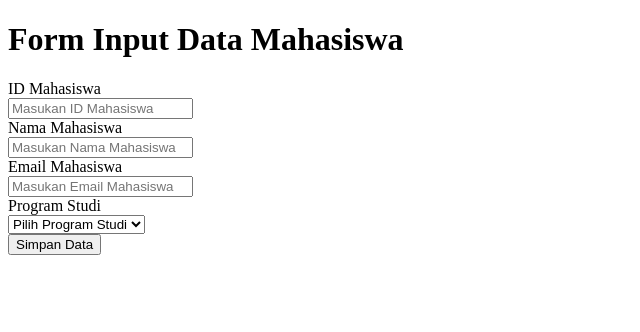
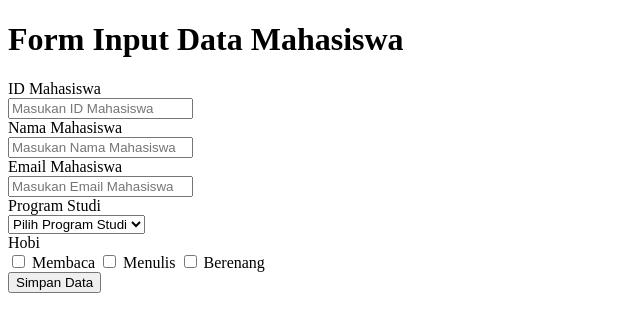
Before and after one commit to WilmaAura/learn-php, a PHP site: page / in a window 1280 px wide. Shown: the top 332 px of the page, without its empty margins (0-640 px from the left). Run offline with PHP 8.4, Linux system fonts and the light colour scheme.

Commit message:
some changes

```diff
--- a/belajar-php/index.php
+++ b/belajar-php/index.php
@@ -32,9 +32,19 @@
             <option value="">Pilih Program Studi</option>
             <option value="Ilmu Komputer">Ilmu Komputer</option>
             <option value="Administrasi Publik">Administrasi Publik</option>
+            <option value="Manajemen">Manajemen</option>
+            <option value="Hukum">Hukum</option>
         </select>
         <!-- Tombol Simpan Data Mahasiswa -->
          <br>
+         <!-- Hobi -->
+          <label for="">Hobi</label>
+          <br>
+          <input type="checkbox" name="hobi[]" value="Membaca"> Membaca
+          <input type="checkbox" name="hobi[]" value="Membaca"> Menulis
+          <input type="checkbox" name="hobi[]" value="Membaca"> Berenang
+          <br>
+
          <input type="submit" value="Simpan Data">
 
     </form>
```
